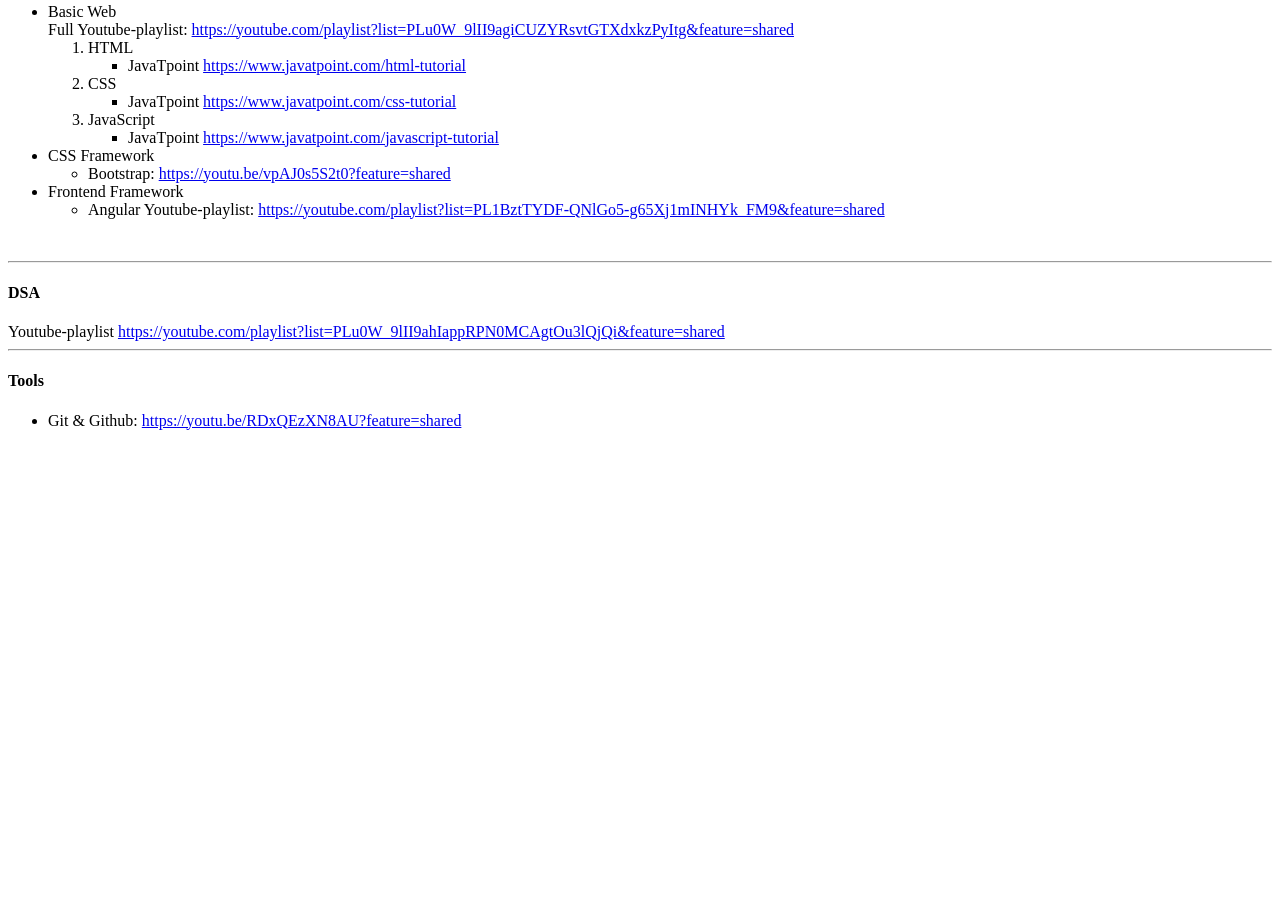
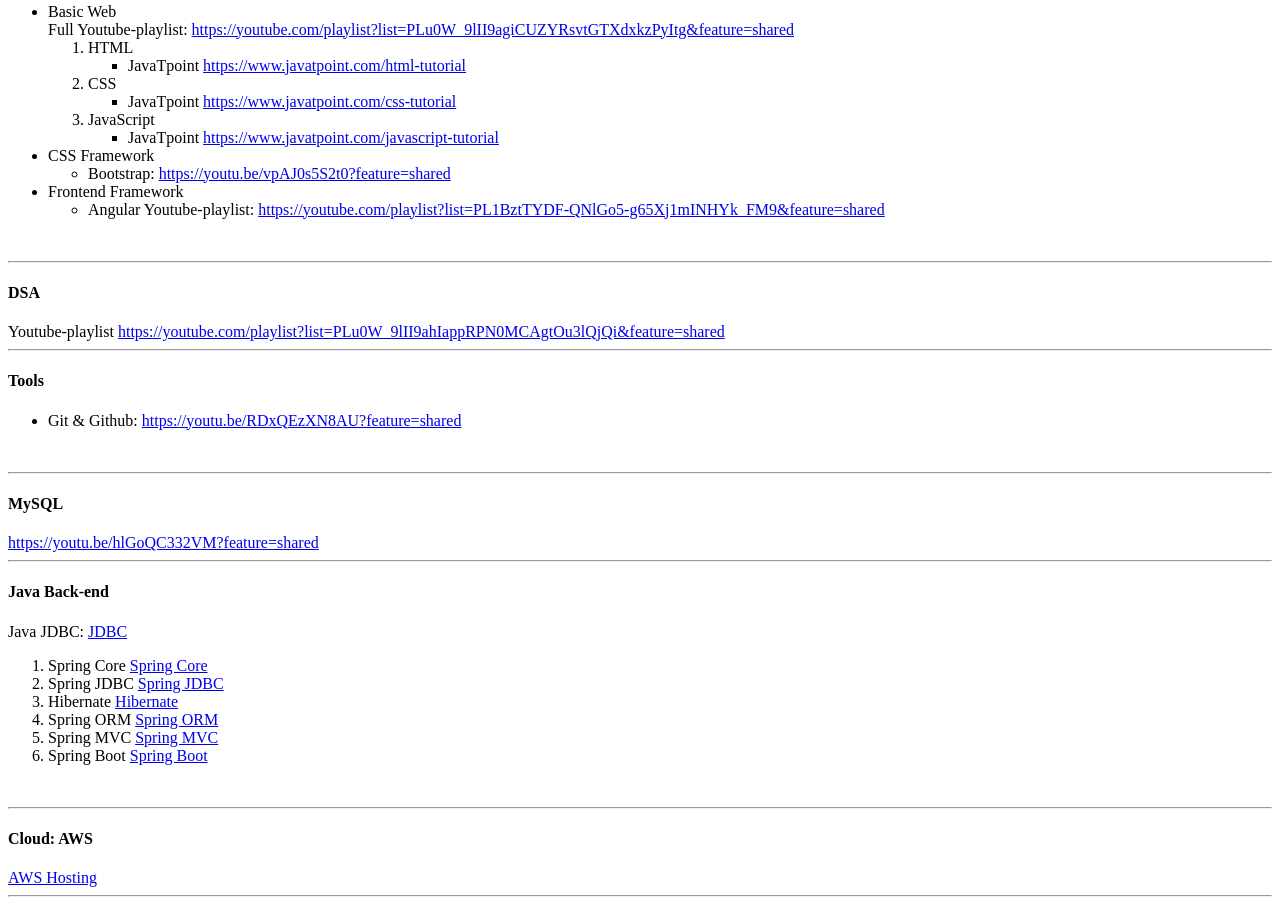
Before and after one commit to amankumar-m99/ProgrammerGuide, a plain HTML site: page index.html in a window 1280 px wide. Shown: the part 260-1165 px from the top of the page. Before the commit the page ends 800 px from the top, so only its background shows below. Drawn offline with Linux system fonts and the light colour scheme.

Commit message:
added java backend development links

```diff
--- a/index.html
+++ b/index.html
@@ -72,5 +72,51 @@
     <ul>
         <li>Git & Github: <a href="https://youtu.be/RDxQEzXN8AU?feature=shared">https://youtu.be/RDxQEzXN8AU?feature=shared</a></li>
     </ul>
+
+    <br>
+    <hr>
+
+    <h4>MySQL</h4>
+    <a href="https://youtu.be/hlGoQC332VM?feature=shared">https://youtu.be/hlGoQC332VM?feature=shared</a>
+    <br>
+    <hr>
+
+    <h4>Java Back-end</h4>
+    Java JDBC: <a href="#">JDBC</a>
+    <ol>
+        <li>
+            Spring Core
+            <a href="https://youtube.com/playlist?list=PL0zysOflRCekeiERASkpi-crREVensZGS&feature=shared">Spring Core</a>
+        </li>
+        <li>
+            Spring JDBC
+            <a href="https://youtube.com/playlist?list=PL0zysOflRCekeiERASkpi-crREVensZGS&feature=shared">Spring JDBC</a>
+        </li>
+        <li>
+            Hibernate
+            <a href="https://youtube.com/playlist?list=PL0zysOflRCekX8OO7V7pGQ9kxZ28JyJlk&feature=shared">Hibernate</a>
+        </li>
+        <li>
+            Spring ORM
+            <a href="https://youtube.com/playlist?list=PL0zysOflRCekeiERASkpi-crREVensZGS&feature=shared">Spring ORM</a>
+        </li>
+        <li>
+            Spring MVC
+            <a href="https://youtube.com/playlist?list=PL0zysOflRCekeiERASkpi-crREVensZGS&feature=shared">Spring MVC</a>
+        </li>
+        <li>
+            Spring Boot
+            <a href="https://youtube.com/playlist?list=PL0zysOflRCekYnhLjQGwpdJYzr38QXdhl&feature=shared">Spring Boot</a>
+        </li>
+    </ol>
+
+    <br>
+    <hr>
+
+    <h4>Cloud: AWS</h4>
+    <a href="https://youtube.com/playlist?list=PL0zysOflRCek6D-kLRM48rhyvTEbc60nc&feature=shared">AWS Hosting</a>
+
+    <br>
+    <hr>
 </body>
 </html>
```
